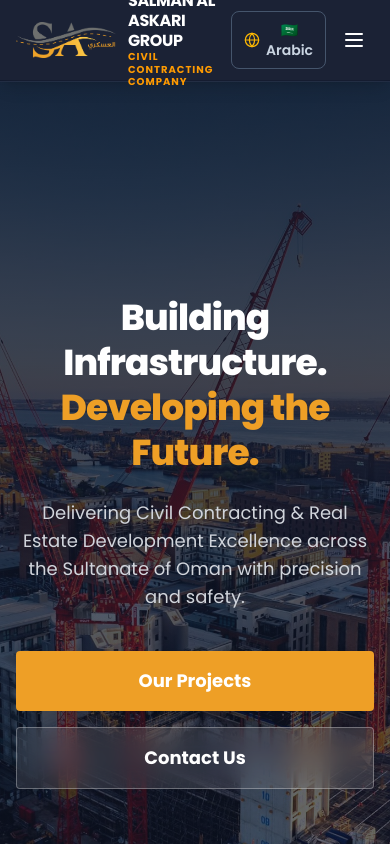
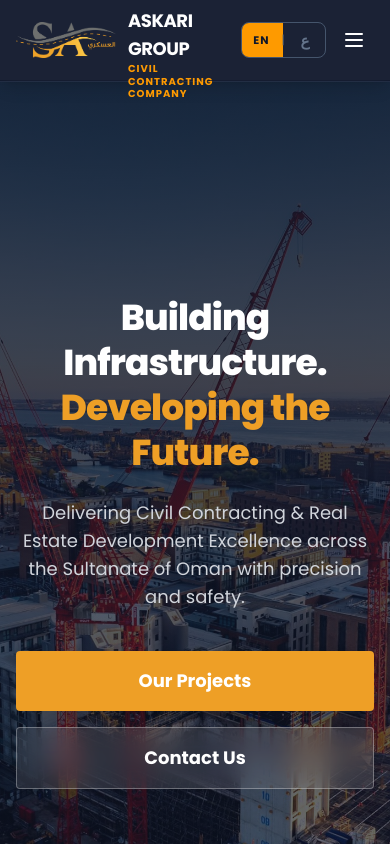
Before and after one commit to arfin-2020/sa-company-website, a React (Vite) app: page / in a window 390 px wide. Shown: the top 844 px of the page. Built offline with nearby package versions, Linux system fonts and the light colour scheme.

Commit message:
'translation-done'

```diff
--- a/src/pages/nav.jsx
+++ b/src/pages/nav.jsx
@@ -12,7 +12,6 @@ function getCookieLang() {
 function setLangCookie(langCode) {
   const hostname = window.location.hostname;
   const expiry   = "expires=Thu, 01 Jan 1970 00:00:00 UTC";
-
   if (langCode === "en") {
     document.cookie = `googtrans=; ${expiry}; path=/;`;
     document.cookie = `googtrans=; ${expiry}; path=/; domain=${hostname};`;
@@ -42,7 +41,6 @@ function Nav() {
   const menuRef   = useRef(null);
   const buttonRef = useRef(null);
 
-  // Restore scroll position after reload
   useEffect(() => {
     const savedScroll = sessionStorage.getItem("scrollAfterReload");
     if (savedScroll !== null) {
@@ -51,7 +49,6 @@ function Nav() {
     }
   }, []);
 
-  // Scroll progress bar
   useEffect(() => {
     const update = () => {
       const h = document.documentElement.scrollHeight - window.innerHeight;
@@ -61,7 +58,6 @@ function Nav() {
     return () => window.removeEventListener("scroll", update);
   }, []);
 
-  // Close hamburger on outside click
   useEffect(() => {
     const handler = (e) => {
       if (
@@ -73,15 +69,12 @@ function Nav() {
     return () => document.removeEventListener("mousedown", handler);
   }, []);
 
-  // Lock body scroll when mobile menu open
   useEffect(() => {
     document.body.style.overflow = open ? "hidden" : "unset";
     return () => { document.body.style.overflow = "unset"; };
   }, [open]);
 
-  const handleToggle = () => {
-    switchLanguage(isArabic ? "en" : "ar");
-  };
+  const handleToggle = () => switchLanguage(isArabic ? "en" : "ar");
 
   const navLinks = [
     { to: "/",         label: "Home"     },
@@ -92,20 +85,67 @@ function Nav() {
   ];
 
   // ── Language Toggle Button ─────────────────────────────────────────────
-  // "notranslate" class + translate="no" tells Google Translate to skip this element
-  // So the button text always stays in its original language regardless of page language
-  const LangToggleBtn = ({ className = "" }) => (
+  //
+  // Desktop → globe icon + full text label
+  // Mobile  → sliding dual-pill: [ EN | ع ]
+  //           Amber highlight slides to the ACTIVE side.
+  //           Both scripts are always visible → zero confusion.
+  //
+  const LangToggleBtn = ({ isMobile = false }) => {
+    if (isMobile) {
+      return (
         <button
           onClick={handleToggle}
-      translate="no"                          // HTML attribute — tells Google Translate to skip
+          translate="no"
+          className="notranslate relative flex items-center overflow-hidden rounded-lg border border-slate-600 hover:border-amber-500/70 transition-colors duration-200"
+          style={{ height: "36px" }}
+          aria-label={isArabic ? "Switch to English" : "Switch to Arabic"}
+        >
+          {/* Sliding amber background pill */}
+          <span
+            className="absolute inset-y-0 w-1/2 bg-amber-500 transition-transform duration-300 ease-in-out"
+            style={{ transform: isArabic ? "translateX(100%)" : "translateX(0%)" }}
+          />
+
+          {/* EN label */}
+          <span
+            className="notranslate relative z-10 w-10 text-center text-[11px] font-bold tracking-widest transition-colors duration-300"
+            style={{ color: isArabic ? "#64748b" : "#0f172a" }}
+            translate="no"
+          >
+            EN
+          </span>
+
+          {/* Divider */}
+          <span className="relative z-10 text-slate-600 select-none text-xs">|</span>
+
+          {/* ع label */}
+          <span
+            className="notranslate relative z-10 w-10 text-center text-[15px] font-bold transition-colors duration-300"
+            style={{
+              color: isArabic ? "#0f172a" : "#64748b",
+              fontFamily: "Georgia, serif",
+            }}
+            translate="no"
+          >
+            ع
+          </span>
+        </button>
+      );
+    }
+
+    // ── Desktop: unchanged original style ──
+    return (
+      <button
+        onClick={handleToggle}
+        translate="no"
         className={`notranslate flex items-center gap-1.5 px-3 py-2 rounded-lg border text-sm font-semibold transition-all duration-200
           ${isArabic
             ? "bg-amber-500 border-amber-500 text-slate-900 hover:bg-amber-400"
             : "border-slate-600 text-slate-300 hover:text-white hover:border-amber-500/60 hover:bg-slate-800/50"
-        } ${className}`}
+          }`}
         aria-label={isArabic ? "Switch to English" : "Switch to Arabic"}
       >
-      {/* Globe icon */}
         <svg
           className={`w-4 h-4 flex-shrink-0 ${isArabic ? "text-slate-900" : "text-amber-400"}`}
           fill="none" stroke="currentColor" viewBox="0 0 24 24"
@@ -117,13 +157,12 @@ function Nav() {
             d="M2 12h20M12 2a15.3 15.3 0 0 1 4 10 15.3 15.3 0 0 1-4 10 15.3 15.3 0 0 1-4-10 15.3 15.3 0 0 1 4-10z"
           />
         </svg>
-
-      {/* This span is also marked notranslate so text is never touched by Google */}
         <span className="notranslate" translate="no">
-        {isArabic ? "🇬🇧 English" : "🇸🇦 Arabic"}
+          {isArabic ? "English" : "عربي"}
         </span>
       </button>
     );
+  };
 
   return (
     <>
@@ -146,7 +185,7 @@ function Nav() {
                 className="object-contain"
               />
               <div className="leading-tight">
-                <h1 className="font-bold text-m text-white tracking-tight uppercase">
+                <h1 className="font-bold text-lg text-white tracking-tight uppercase">
                   Salman Al Askari Group
                 </h1>
                 <p className="text-amber-500 text-[10px] uppercase tracking-widest font-bold">
@@ -165,13 +204,13 @@ function Nav() {
                 </Link>
               ))}
               <div className="ml-3">
-                <LangToggleBtn />
+                <LangToggleBtn isMobile={false} />
               </div>
             </div>
 
-            {/* ── Mobile: Lang button + Hamburger ──────────────────── */}
+            {/* ── Mobile: dual-pill + Hamburger ────────────────────── */}
             <div className="md:hidden flex items-center gap-2">
-              <LangToggleBtn />
+              <LangToggleBtn isMobile={true} />
               <button
                 ref={buttonRef}
                 className="text-white p-2 hover:bg-slate-800/50 rounded-lg transition-colors focus:outline-none"
```
Lines whose indentation alone changed are shown as unchanged.
